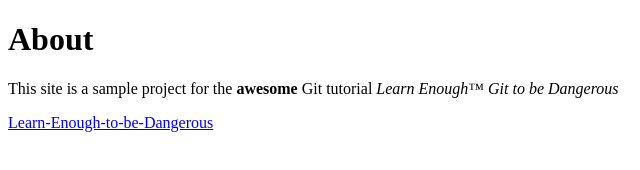
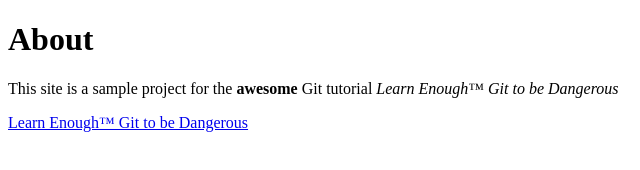
Before and after one commit to MRo-SMa/Website, a plain HTML site: page About.html in a window 1280 px wide. Shown: the full height of the page, 0-640 px from the left. Drawn offline with Linux system fonts and the light colour scheme.

Commit message:
Correct tutorial's name

```diff
--- a/About.html
+++ b/About.html
@@ -6,6 +6,6 @@
 <body>
 <h1>About</h1>
   <p>This site is a sample project for the <b>awesome</b> Git tutorial <i>Learn Enough™ Git to be Dangerous</i></p>
-  <a href="https://www.learnenough.com/git-tutorial">Learn-Enough-to-be-Dangerous</a>
+  <a href="https://www.learnenough.com/git-tutorial">Learn Enough™ Git to be Dangerous</a>
 </body>
 </html>
```
